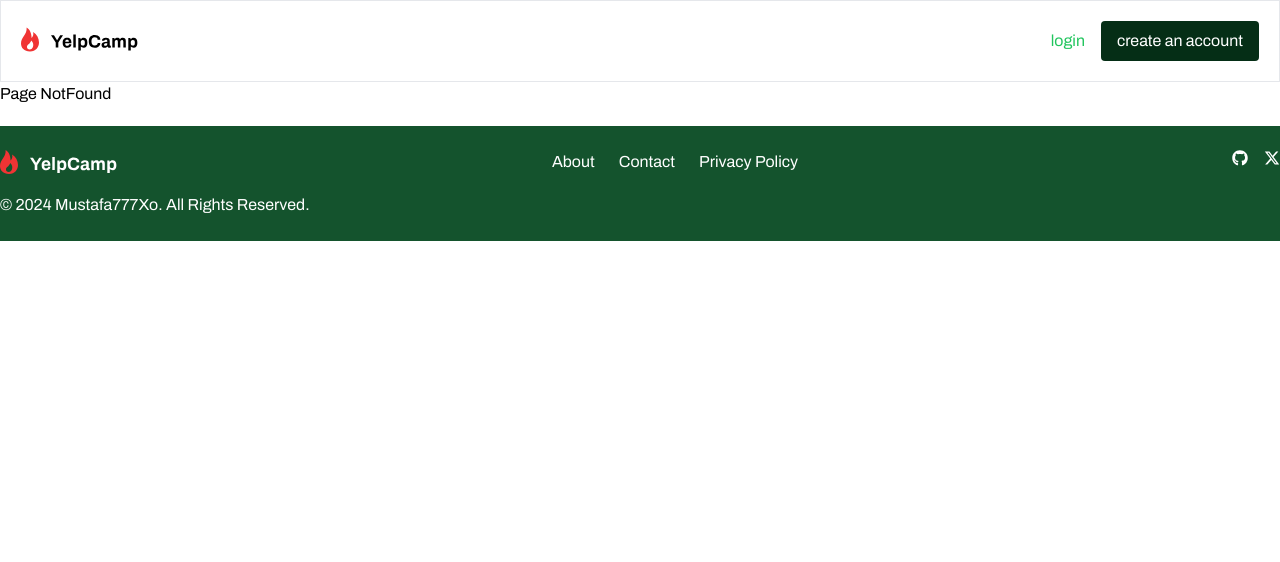
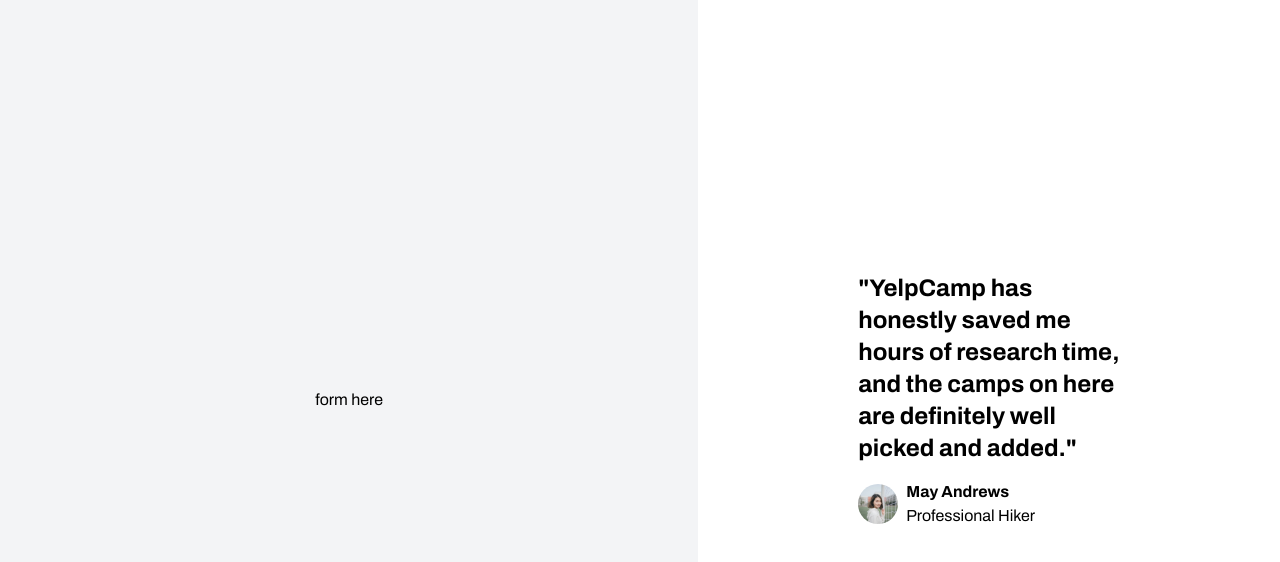
Before and after one commit to Mustafa777Xo/YelpCamp, a React (Vite) app: page /login in a window 1280 px wide. Shown: the top 562 px of the page. Built offline with nearby package versions, Linux system fonts and the light colour scheme.

Commit message:
add : login page and feedback quote

```diff
--- a/src/App.tsx
+++ b/src/App.tsx
@@ -8,6 +8,7 @@
 import LandingPage from "./pages/LandingPage";
 import NotFound from "./pages/NotFound";
 import HomePage from "./pages/HomePage";
+import LoginPage from "./pages/LoginPage";
 
 const App = () => {
   const router = createBrowserRouter(
@@ -15,6 +16,7 @@
       <Route path="/" element={<MainLayout />}>
         <Route index element={<LandingPage />} />
         <Route path="/home" element={<HomePage />} />
+        <Route path="/login" element={<LoginPage />} />
         <Route path="*" element={<NotFound />} />
       </Route>
     )
--- a/src/components/layout/navbar/NavBar.tsx
+++ b/src/components/layout/navbar/NavBar.tsx
@@ -3,6 +3,7 @@
 import BaseButton from "@/components/common/BaseButton";
 import HamburgerMenu from "./HamburgerMenu";
 import Sidebar from "@/components/layout/navbar/SideBar";
+import { Link } from "react-router-dom";
 
 const NavBar = () => {
   const [showSideBar, setShowSideBar] = useState(false);
@@ -18,7 +19,9 @@
           <img src={logo} alt="Logo" />
           <HamburgerMenu onClick={toggleSidebar} />
           <div className="hidden lg:block">
+            <Link to="/login">
               <BaseButton text="login" btnType="text" />
+            </Link>
             <BaseButton text="create an account" btnType="filled" />
           </div>
         </div>
--- a/src/components/layout/navbar/SideBar.tsx
+++ b/src/components/layout/navbar/SideBar.tsx
@@ -1,4 +1,5 @@
 import BaseButton from "@/components/common/BaseButton";
+import { Link } from "react-router-dom";
 
 type SidebarProps = {
   isOpen: boolean;
@@ -17,7 +18,10 @@
         ✖
       </button>
     </div>
-    <BaseButton text="login" btnType="text" />
+    <Link to="/login">
+      <BaseButton text="login" btnType="text" />
+    </Link>
+
     <BaseButton text="create an account" btnType="filled" />
   </div>
 );
--- /dev/null
+++ b/src/components/specific/login_page/FeedbackQuote.tsx
@@ -0,0 +1,24 @@
+import userImg from "@/assets/images/User_Testimonial.svg";
+const FeedbackQuote = () => {
+  return (
+    <>
+      <div className="container-sm px-5 md:p-40">
+        <div className="flex flex-col">
+          <h1 className="font-bold text-2xl mb-4">
+            "YelpCamp has honestly saved me hours of research time, and the
+            camps on here are definitely well picked and added."
+          </h1>
+          <div className="flex gap-2">
+            <img src={userImg} alt="" />
+            <div className="flex flex-col">
+              <h2 className="font-bold">May Andrews</h2>
+              <p>Professional Hiker</p>
+            </div>
+          </div>
+        </div>
+      </div>
+    </>
+  );
+};
+
+export default FeedbackQuote;
--- /dev/null
+++ b/src/components/specific/login_page/LoginForm.tsx
@@ -0,0 +1,10 @@
+
+const LoginForm = () => {
+  return (
+    <div>
+      <h1>login</h1>
+    </div>
+  )
+}
+
+export default LoginForm
--- a/src/layouts/MainLayout.tsx
+++ b/src/layouts/MainLayout.tsx
@@ -6,7 +6,7 @@
   const location = useLocation();
 
   // Paths where the Navbar should be hidden
-  const hideNavbarPaths = ["/", "/signin", "/signup"];
+  const hideNavbarPaths = ["/", "/login", "/signup"];
   return (
     <div>
       {!hideNavbarPaths.includes(location.pathname) && <NavBar />}
--- /dev/null
+++ b/src/pages/LoginPage.tsx
@@ -0,0 +1,18 @@
+import FeedbackQuote from "@/components/specific/login_page/FeedbackQuote";
+import SplitScreenLayout from "@/layouts/SpiltScreenLayout";
+import loginBg from "@/assets/images/login_bg.svg";
+
+const LoginPage = () => {
+  return (
+    <>
+      <SplitScreenLayout
+        leftChild={<h1>form here</h1>}
+        rightChild={<FeedbackQuote />}
+        rightBgImageDesktop={loginBg}
+        rightBgImageMobile={loginBg}
+      />
+    </>
+  );
+};
+
+export default LoginPage;
```
Also changed, not shown: src/assets/images/User_Testimonial.svg (added), src/assets/images/login_bg.svg (added). Lines whose indentation alone changed are shown as unchanged.
